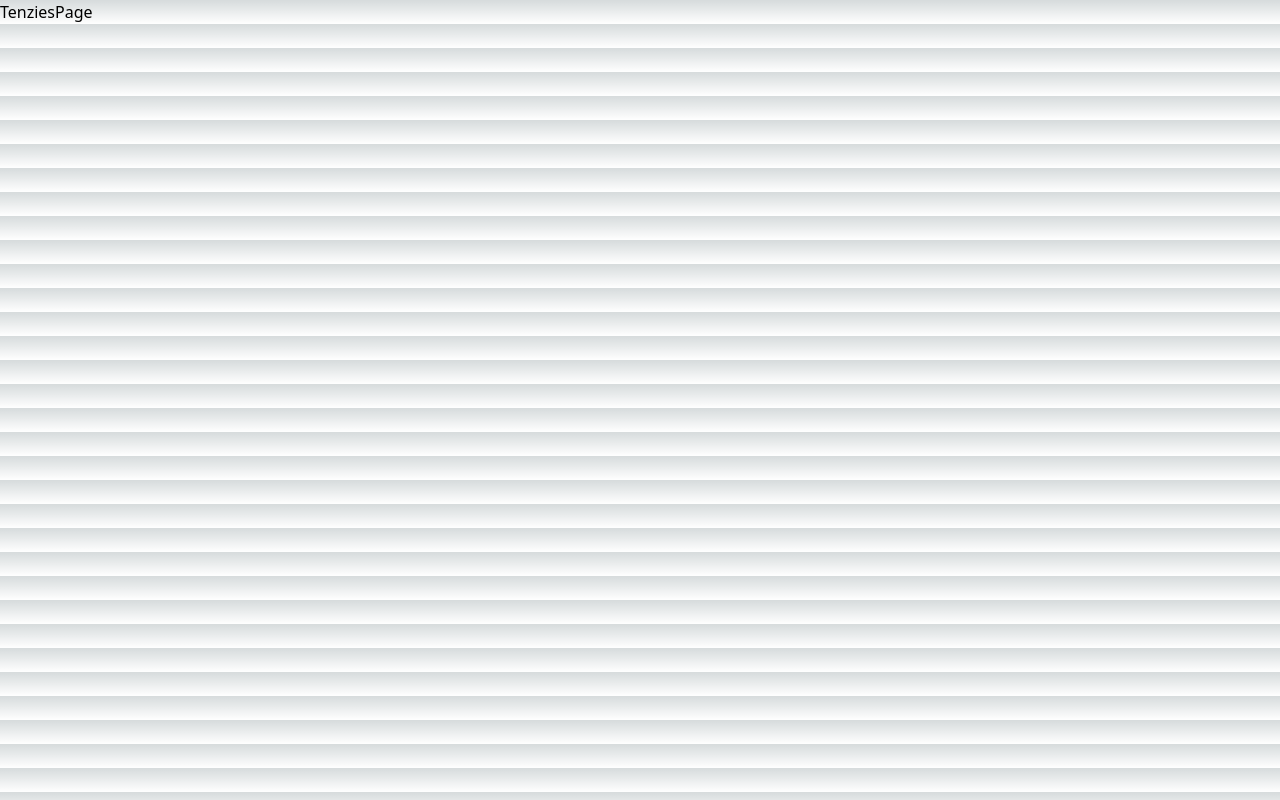
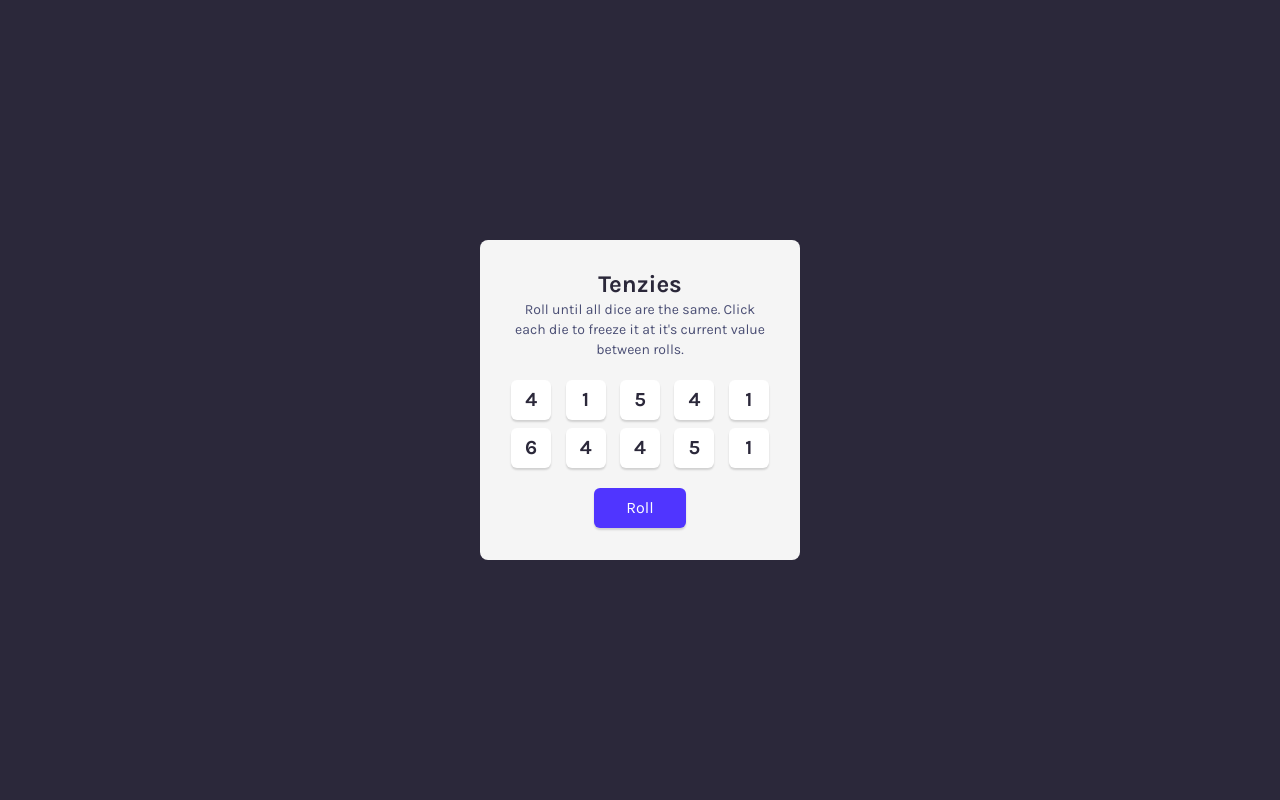
Before and after one commit to zakiraihan/frontend-mentor, a Next.js app: page /tenzies in a window 1280 px wide. Built offline with nearby package versions, Linux system fonts and the light colour scheme.

Commit message:
Tenzies app done

```diff
--- /dev/null
+++ b/components/tenzies/TenziesApp.tsx
@@ -0,0 +1,133 @@
+import { IDice, IGameStatistics } from '@/interface/tenzies'
+import React, { useCallback, useEffect, useMemo, useState } from 'react'
+
+function TenziesApp() {
+  const generateNewDiceSet = useCallback(() => {
+    return Array.from({length: 10}, () => Math.floor(
+      Math.random() * 6) + 1
+    ).map((value, index) => ({
+      id: index,
+      value: value,
+      isActive: false
+    } satisfies IDice))
+  }, [])
+
+  const [diceNumbers, setDiceNumbers] = useState<Array<IDice>>([]);
+  const [gameStatistics, setGameStatistics] = useState<IGameStatistics>({
+    isGameCompleted: false,
+    countSame: 0,
+    selectedVal: -1,
+    buttonText: 'Roll'
+  });
+
+  useEffect(() => {
+    setDiceNumbers(generateNewDiceSet());
+  }, [])
+
+  useEffect(() => {
+    if (gameStatistics.countSame === 10) {
+      setGameStatistics(prevState => ({
+        ...gameStatistics,
+        isGameCompleted: true,
+        buttonText: 'Reset'
+      }));
+    }
+  }, [gameStatistics.countSame])
+
+  useEffect(() => {
+    if (gameStatistics.isGameCompleted)
+      alert("Congratulations!!! You have completed the game!!!");
+  }, [gameStatistics.isGameCompleted])
+
+  function rollDice() {
+    if (gameStatistics.isGameCompleted) {
+      setDiceNumbers(generateNewDiceSet());
+      setGameStatistics(prevState => ({
+        ...prevState,
+        isGameCompleted: false,
+        selectedVal: -1,
+        countSame: 0,
+        buttonText: 'Roll'
+      }));
+    } else {
+      setDiceNumbers(prevDiceNumbers => prevDiceNumbers.map(dice => (
+        dice.isActive ? dice :
+        { ...dice, value: Math.floor(Math.random()*6)+1 }
+      )))
+    }
+  }
+
+  function handleDiceClick(clickedDice: IDice) {
+    if (gameStatistics.isGameCompleted) return;
+
+    if (gameStatistics.selectedVal === -1) {
+      setDiceNumbers(prevDiceNumbers => prevDiceNumbers.map(dice => (
+        dice.id !== clickedDice.id ? dice :
+        {...dice, isActive: true}
+      )));
+      setGameStatistics(prevState => ({
+        ...prevState,
+        countSame: prevState.countSame + 1,
+        selectedVal: clickedDice.value
+      }))
+    } else if (clickedDice.value === gameStatistics.selectedVal) {
+      if (!clickedDice.isActive) {
+        setGameStatistics(prevState => ({
+          ...prevState,
+          countSame: prevState.countSame + 1,
+        }))
+      } else {
+        if (gameStatistics.countSame - 1 === 0) {
+          setGameStatistics(prevState => ({
+            ...prevState,
+            selectedVal: -1
+          }))
+        };
+        setGameStatistics(prevState => ({
+          ...prevState,
+          countSame: prevState.countSame - 1,
+        }))
+      }
+
+      setDiceNumbers(prevDiceNumbers => prevDiceNumbers.map(dice => (
+        dice.id !== clickedDice.id ? dice :
+        {...dice, isActive: !dice.isActive}
+      )));
+    }
+  }
+
+  return (
+    <div className='w-full min-h-screen h-0 bg-tenzies-dark-blue font-karla text-tenzies-light-gray flex md:items-center justify-center'>
+      <div className='w-80 h-80 md:w-80 md:h-80 my-5 p-7 bg-tenzies-cream-white rounded-lg flex flex-col items-center'>
+        <p className='font-bold text-2xl text-tenzies-dark-blue'>
+          Tenzies
+        </p>
+        <p className='text-center text-sm'>
+          Roll until all dice are the same. Click each die to freeze it at it's current value between rolls.
+        </p>
+        <div className='w-full my-5 grid grid-cols-5 justify-items-center gap-2'>
+          {diceNumbers?.map((dice: IDice, index) => (
+            <button
+              className={`w-10 h-10 flex items-center justify-center rounded-md shadow-custom-tenzies-black ${dice.isActive ? 'bg-tenzies-lime-green' : 'bg-white'} active:scale-90`}
+              onClick={() => handleDiceClick(dice)}
+              type='button'
+            >
+              <p className='text-tenzies-dark-blue font-bold text-xl'>
+                {dice.value}
+              </p>
+            </button>
+          ))}
+        </div>
+        <button
+          type='button'
+          className='px-8 py-2 rounded-md bg-tenzies-primary-blue text-white shadow-custom-tenzies-black hover:bg-opacity-80 active:scale-90'
+          onClick={rollDice}
+        >
+          {gameStatistics.buttonText}
+        </button>
+      </div>
+    </div>
+  )
+}
+
+export default TenziesApp;
--- /dev/null
+++ b/interface/tenzies/index.ts
@@ -0,0 +1,12 @@
+export interface IDice {
+  id: number;
+  value: number;
+  isActive: boolean;
+}
+
+export interface IGameStatistics {
+  isGameCompleted: boolean;
+  countSame: number;
+  selectedVal: number;
+  buttonText: 'Roll' | 'Reset';
+}
--- a/pages/tenzies/index.tsx
+++ b/pages/tenzies/index.tsx
@@ -1,8 +1,9 @@
 import React from 'react'
+import TenziesApp from '@/components/tenzies/TenziesApp'
 
 function TenziesPage() {
   return (
-    <div>TenziesPage</div>
+    <TenziesApp />
   )
 }
 
--- a/tailwind.config.js
+++ b/tailwind.config.js
@@ -72,6 +72,7 @@ module.exports = {
         'blue': '30px 30px 60px -40px hsla(234, 85%, 45%, 0.4)',
         'custom-black-1/2': '0 5px 20px 0px rgba(0, 0, 0, 0.1)',
         'custom-black': '0 5px 20px 0px rgba(0, 0, 0, 0.2)',
+        'custom-tenzies-black': '0px 2px 2px rgba(0, 0, 0, 0.15)',
       },
       fontFamily: {
         'hanken-grotesk': ['\'Hanken Grotesk\'', 'sans-serif'],
```
